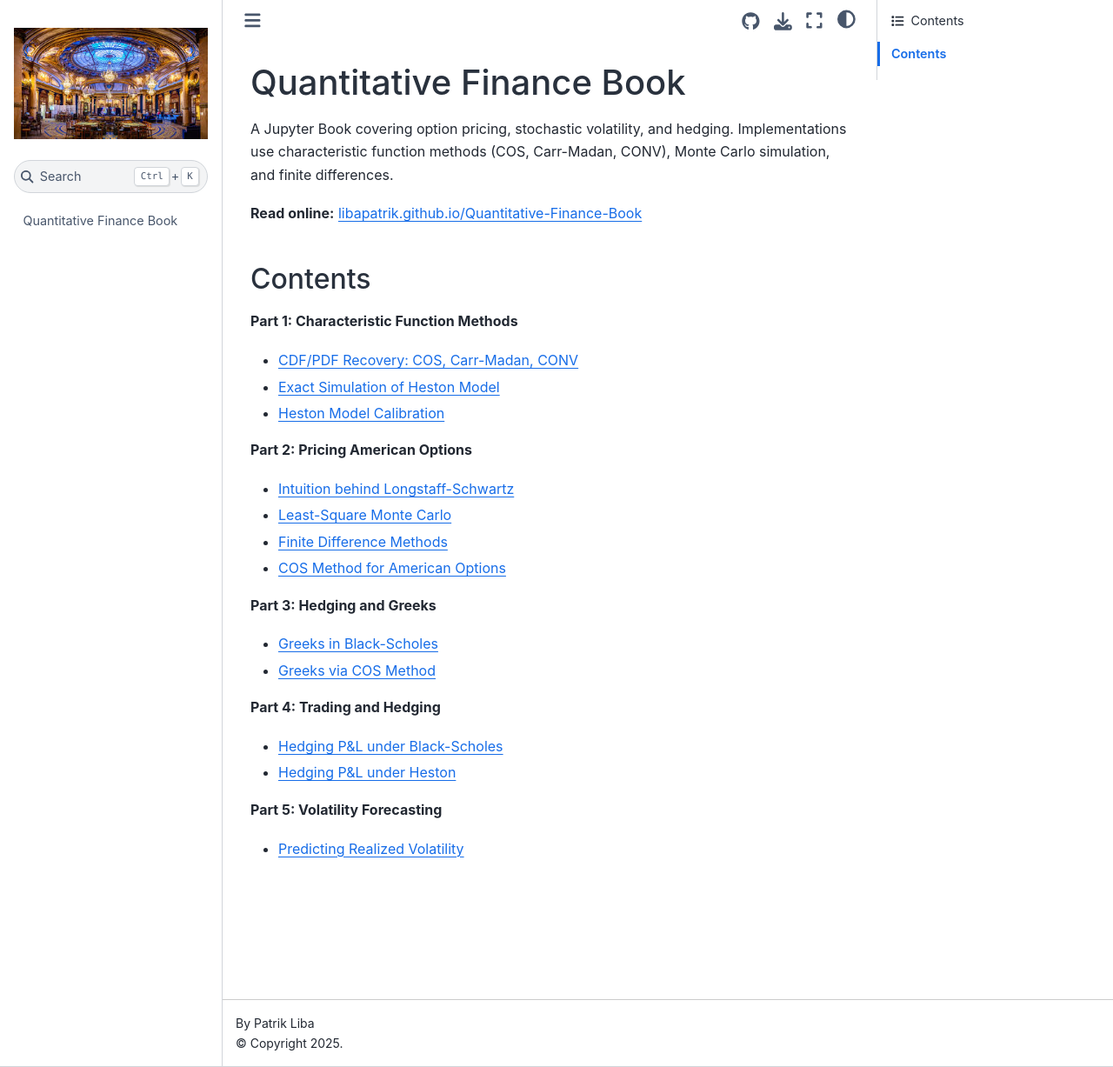
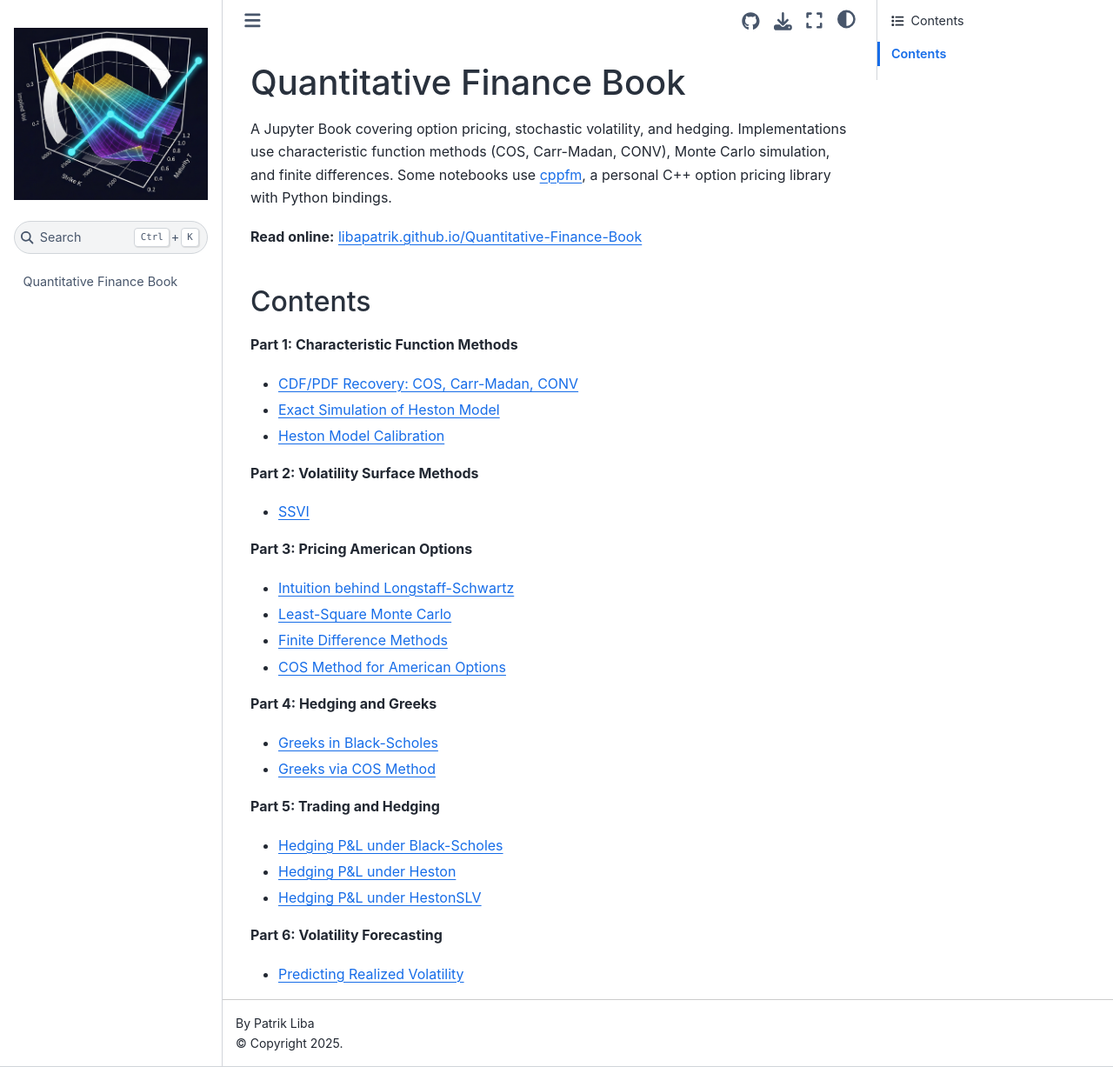
Before and after one commit to libapatrik/Quantitative-Finance-Book, a Jupyter Book: the page built from README.md, in a window 1280 px wide and 1227 px high. Shown: the whole window at 87% size. Built offline with Jupyter Book 1.0.4 settings and Sphinx 7.4.7 and the Sphinx Book theme 1.1.4, drawn with Linux system fonts in a browser that asks for light colours; pages that are not in the unit, such as notebooks, are missing from menus.

Commit message:
Heston calib + SSVI

```diff
--- a/README.md
+++ b/README.md
@@ -1,6 +1,6 @@
 # Quantitative Finance Book
 
-A Jupyter Book covering option pricing, stochastic volatility, and hedging. Implementations use characteristic function methods (COS, Carr-Madan, CONV), Monte Carlo simulation, and finite differences.
+A Jupyter Book covering option pricing, stochastic volatility, and hedging. Implementations use characteristic function methods (COS, Carr-Madan, CONV), Monte Carlo simulation, and finite differences. Some notebooks use [cppfm](https://github.com/libapatrik/Cpp-Option-Pricing), a personal C++ option pricing library with Python bindings.
 
 **Read online:** [libapatrik.github.io/Quantitative-Finance-Book](https://libapatrik.github.io/Quantitative-Finance-Book/)
 
@@ -11,19 +11,23 @@ A Jupyter Book covering option pricing, stochastic volatility, and hedging. Impl
 - [Exact Simulation of Heston Model](https://libapatrik.github.io/Quantitative-Finance-Book/char_functions/02_heston_exact_simulation.html)
 - [Heston Model Calibration](https://libapatrik.github.io/Quantitative-Finance-Book/char_functions/03_heston_calibration.html)
 
-**Part 2: Pricing American Options**
+**Part 2: Volatility Surface Methods**
+- [SSVI](https://libapatrik.github.io/Quantitative-Finance-Book/volatility/01_ssvi.html)
+
+**Part 3: Pricing American Options**
 - [Intuition behind Longstaff-Schwartz](https://libapatrik.github.io/Quantitative-Finance-Book/american_options/01_lsmc_intuition.html)
 - [Least-Square Monte Carlo](https://libapatrik.github.io/Quantitative-Finance-Book/american_options/02_lsmc_pricing.html)
 - [Finite Difference Methods](https://libapatrik.github.io/Quantitative-Finance-Book/american_options/03_finite_difference.html)
 - [COS Method for American Options](https://libapatrik.github.io/Quantitative-Finance-Book/american_options/04_cos_american.html)
 
-**Part 3: Hedging and Greeks**
+**Part 4: Hedging and Greeks**
 - [Greeks in Black-Scholes](https://libapatrik.github.io/Quantitative-Finance-Book/greeks/01_greeks_black_scholes.html)
 - [Greeks via COS Method](https://libapatrik.github.io/Quantitative-Finance-Book/greeks/02_greeks_cos.html)
 
-**Part 4: Trading and Hedging**
+**Part 5: Trading and Hedging**
 - [Hedging P&L under Black-Scholes](https://libapatrik.github.io/Quantitative-Finance-Book/trading/01_bs_hedging_pnl.html)
 - [Hedging P&L under Heston](https://libapatrik.github.io/Quantitative-Finance-Book/trading/02_heston_hedging_pnl.html)
+- [Hedging P&L under HestonSLV](https://libapatrik.github.io/Quantitative-Finance-Book/trading/03_hestonSLV_hedging_pnl.html)
 
-**Part 5: Volatility Forecasting**
+**Part 6: Volatility Forecasting**
 - [Predicting Realized Volatility](https://libapatrik.github.io/Quantitative-Finance-Book/volatility/01_pred_realized_vol.html)
--- a/_config.yml
+++ b/_config.yml
@@ -1,7 +1,7 @@
 title: Quantitative Finance Book
 author: Patrik Liba
 copyright: "2025"
-logo: logo.jpeg
+logo: logo.png
 
 execute:
   execute_notebooks: cache  # Use cached outputs when available, execute when changed
@@ -37,5 +37,6 @@ exclude_patterns:
 sphinx:
   extra_extensions:
     - sphinxcontrib.bibtex
+    - sphinx_plotly_directive
   config:
     bibtex_reference_style: author_year
--- a/_toc.yml
+++ b/_toc.yml
@@ -13,11 +13,10 @@ parts:
           - file: char_functions/02_heston_exact_simulation
           - file: char_functions/03_heston_calibration
 
-#    - caption: Volatility Surface Methods [TODO]
-#      numbered: True
-#      chapters:
-#        - file: vol_surfaces/01_ssvi            # constructing arb-free surface
-#
+    - caption: Volatility Surface Methods
+      numbered: True
+      chapters:
+          - file: volatility/01_ssvi
 
     - caption: Pricing American Options
       numbered: True
--- a/references.bib
+++ b/references.bib
@@ -156,3 +156,18 @@
   publisher={World Scientific},
   note={Available at SSRN: https://ssrn.com/abstract=2278122}
 }
+
+% ============================================================================
+% Volatility Surface
+% ============================================================================
+
+@techreport{GatheralJacquier2014,
+  title={Arbitrage-Free SVI Volatility Surfaces},
+  author={Gatheral, Jim and Jacquier, Antoine},
+  journal={Quantitative Finance},
+  volume={14},
+  number={1},
+  pages={59--71},
+  year={2014},
+  publisher={Taylor \& Francis}
+}
```
Also changed, not shown: logo.jpeg (deleted), logo.png (added), 3 other files.
